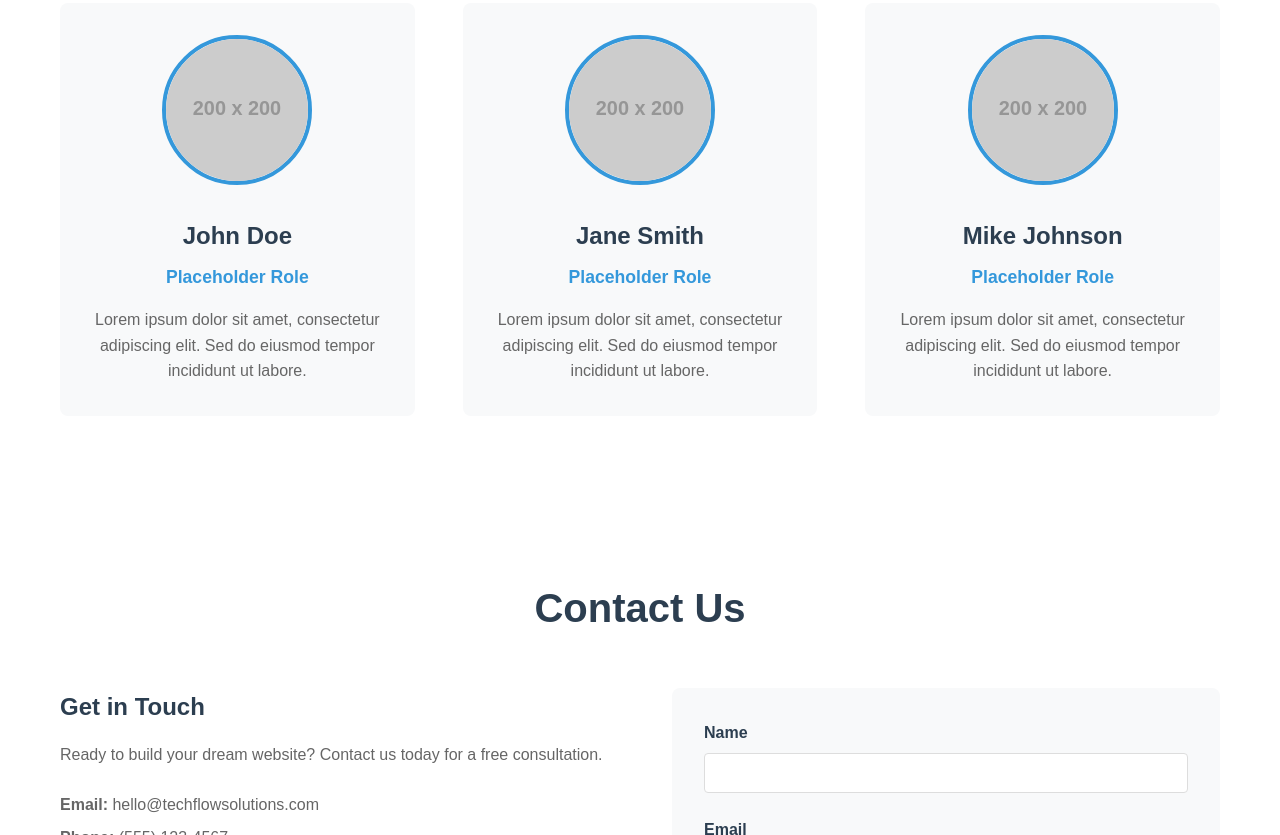
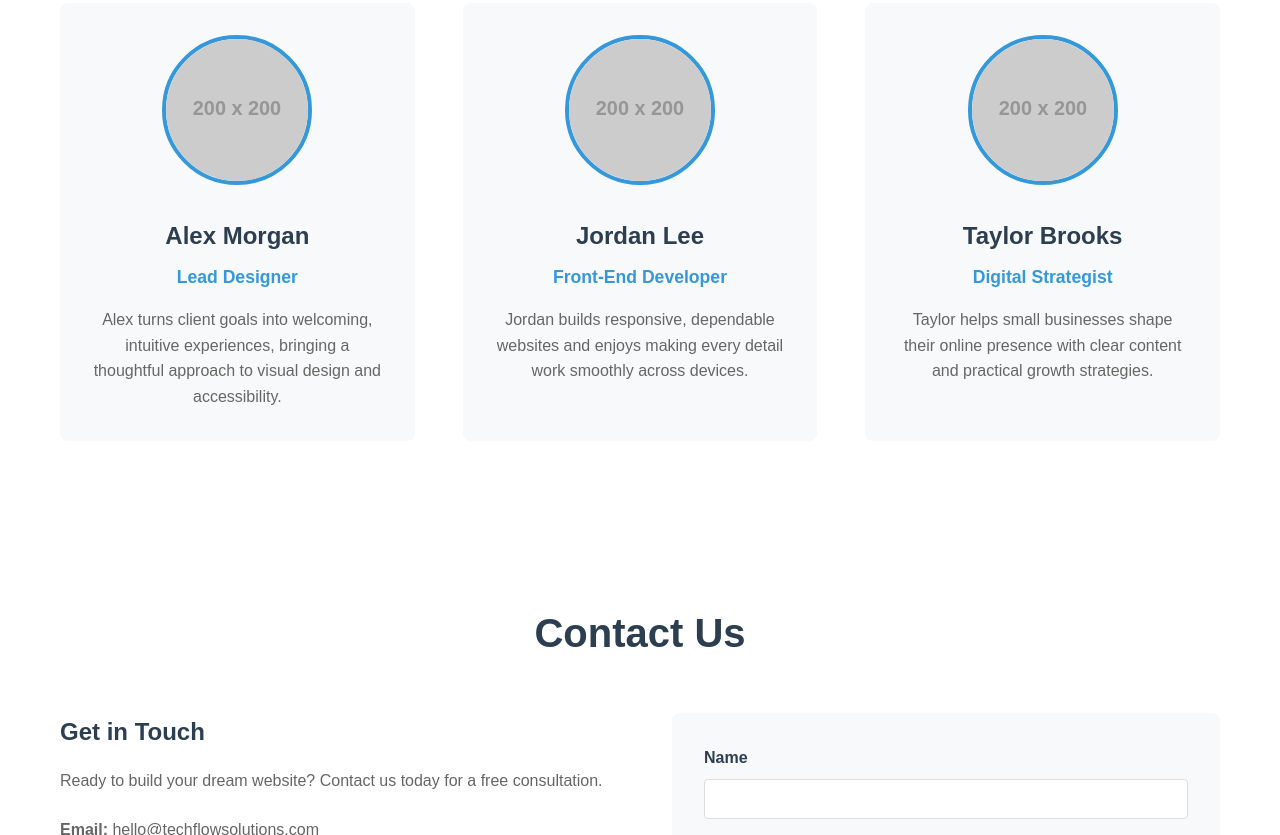
Before and after one commit to Eleftherioug/COMPSVIII-Assignment2-2-, a plain HTML site: page index.html in a window 1280 px wide. Shown: the part 1083-1918 px from the top of the page. Drawn offline with Linux system fonts and the light colour scheme; placeholder pictures from the web are drawn by us.

Commit message:
Merge team profiles update

```diff
--- a/index.html
+++ b/index.html
@@ -46,32 +46,30 @@
         <div class="container">
             <h2>Our Team</h2>
             <div class="team-grid">
-                <!-- PLACEHOLDER: Team member profiles will be added in the assignment -->
                 <div class="team-member">
                     <div class="member-photo">
-                        <img src="https://placehold.co/200x200" alt="Team Member">
+                        <img src="https://placehold.co/200x200?text=Alex" alt="Alex Morgan">
                     </div>
-                    <h3>John Doe</h3>
-                    <p class="member-role">Placeholder Role</p>
-                    <p class="member-bio">Lorem ipsum dolor sit amet, consectetur adipiscing elit. Sed do eiusmod tempor incididunt ut labore.</p>
+                    <h3>Alex Morgan</h3>
+                    <p class="member-role">Lead Designer</p>
+                    <p class="member-bio">Alex turns client goals into welcoming, intuitive experiences, bringing a thoughtful approach to visual design and accessibility.</p>
                 </div>
                 <div class="team-member">
                     <div class="member-photo">
-                        <img src="https://placehold.co/200x200" alt="Team Member">
+                        <img src="https://placehold.co/200x200?text=Jordan" alt="Jordan Lee">
                     </div>
-                    <h3>Jane Smith</h3>
-                    <p class="member-role">Placeholder Role</p>
-                    <p class="member-bio">Lorem ipsum dolor sit amet, consectetur adipiscing elit. Sed do eiusmod tempor incididunt ut labore.</p>
+                    <h3>Jordan Lee</h3>
+                    <p class="member-role">Front-End Developer</p>
+                    <p class="member-bio">Jordan builds responsive, dependable websites and enjoys making every detail work smoothly across devices.</p>
                 </div>
                 <div class="team-member">
                     <div class="member-photo">
-                        <img src="https://placehold.co/200x200" alt="Team Member">
+                        <img src="https://placehold.co/200x200?text=Taylor" alt="Taylor Brooks">
                     </div>
-                    <h3>Mike Johnson</h3>
-                    <p class="member-role">Placeholder Role</p>
-                    <p class="member-bio">Lorem ipsum dolor sit amet, consectetur adipiscing elit. Sed do eiusmod tempor incididunt ut labore.</p>
+                    <h3>Taylor Brooks</h3>
+                    <p class="member-role">Digital Strategist</p>
+                    <p class="member-bio">Taylor helps small businesses shape their online presence with clear content and practical growth strategies.</p>
                 </div>
-                <!-- END PLACEHOLDER -->
             </div>
         </div>
     </section>
```
